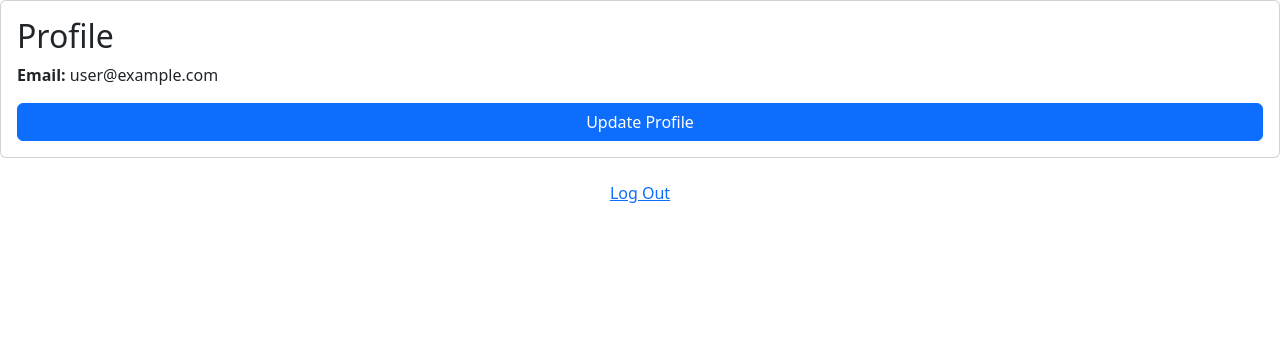
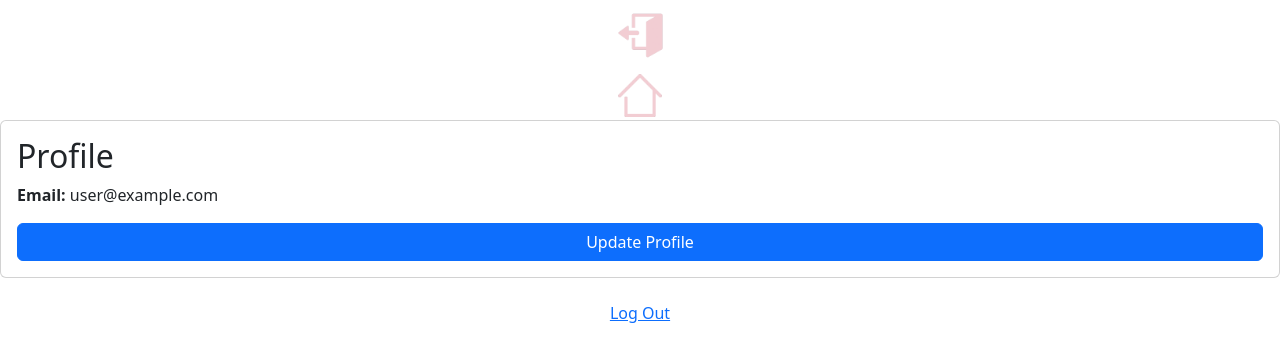
Before and after one commit to fabianlopezdev/wannago, a React (Create React App) app in the folder client/: page /dashboard in a window 1280 px wide. Shown: the top 362 px of the page. Built offline with nearby package versions, Linux system fonts and the light colour scheme; no server answers; sample sign-in values are in the browser's storage.

Commit message:
feat: navbar icons toggle between login and logout plus dashboard icon

```diff
--- a/client/src/App.js
+++ b/client/src/App.js
@@ -9,6 +9,7 @@ import PrivateRoute from './components/PrivateRoute';
 import UpdateProfile from './components/UpdateProfile';
 import { Routes, Route } from 'react-router-dom';
 import MainPage from './components/MainPage';
+import NavBar from './components/NavBar';
 import './App.css';
 
 import Loading from './components/Loading';
@@ -20,7 +21,9 @@ function App() {
   const [wannaGo, setwannaGo] = useState(initialWannaGo);
 
   return (
+    <>
       <AuthProvider>
+      <NavBar></NavBar>
         <Routes>
           <Route
             exact
@@ -97,6 +100,7 @@ function App() {
           </Route>
         </Routes>
       </AuthProvider>
+    </>
   );
 }
 
--- a/client/src/components/Dashboard.js
+++ b/client/src/components/Dashboard.js
@@ -13,6 +13,9 @@ const Dashboard = () => {
     await logOut();
     navigate('/');
     try {
+      setError('');
+      await logOut();
+      navigate('/');
     } catch (e) {
       setError('Failed to log out');
     }
--- a/client/src/components/Login.js
+++ b/client/src/components/Login.js
@@ -9,7 +9,7 @@ export default function Login() {
   const emailRef = useRef();
   const passwordRef = useRef();
 
-  const { logIn, currentUser } = useAuth();
+  const { logIn } = useAuth();
   const [error, setError] = useState('');
   const [loading, setLoading] = useState(false);
 
--- a/client/src/components/MainPage.js
+++ b/client/src/components/MainPage.js
@@ -1,6 +1,6 @@
 import { useState } from 'react';
 import VerticalStepper from './VerticalStepper';
-import NavBar from './NavBar';
+
 import logo from '../logo.jpg';
 
 const MainPage = ({wannaGo, setwannaGo}) => {
@@ -12,7 +12,6 @@ const MainPage = ({wannaGo, setwannaGo}) => {
 
   return (
     <div>
-      <NavBar></NavBar>
       <div className='main'>
         <img src={logo}></img>
         <h1 className='title'>Create a plan. Share it!</h1>
--- a/client/src/components/NavBar.js
+++ b/client/src/components/NavBar.js
@@ -1,14 +1,26 @@
-import { LogInButton, SignUpButton, LogoutButton, HomeButton } from "./NavBarButtons";
-
+import {
+  LogInButton,
+  SignUpButton,
+  LogoutButton,
+  HomeButton,
+  DashBoardButton,
+} from './NavBarButtons';
+import { useAuth } from '../contexts/AuthContext';
 
 const NavBar = () => {
+  const { currentUser, logOut } = useAuth();
+
   return (
     <nav className=''>
       <div>
-        <LogInButton />
-        <HomeButton />
-        {/* <SignInButton />
-        <SignInButton /> */}
+        {currentUser ? (
+          <>
+            <LogoutButton logOut={logOut} />
+            <DashBoardButton />
+          </>
+        ) : (
+          <LogInButton />
+        )}
       </div>
     </nav>
   );
--- a/client/src/components/NavBarButtons.js
+++ b/client/src/components/NavBarButtons.js
@@ -2,15 +2,36 @@ import logoutSoft from '../icons/logout-soft.png';
 import signUpSoft from '../icons/sign-up-soft.png';
 import loginSoft from '../icons/login-soft.png';
 import homeSoft from '../icons/home-icon-soft.png';
-import { Link } from 'react-router-dom';
+import { Link, useNavigate } from 'react-router-dom';
 
-export const LogoutButton = () => {
+export const DashBoardButton = () => {
+  const navigate = useNavigate();
+  const handleClick = () => {
+    navigate('/dashboard');
+  };
   return (
-    <i
+    <img
+      className='icons'
+      src={homeSoft}
+      onClick={handleClick}
+      alt='dashboard icon'
+    ></img>
+  );
+};
+
+export const LogoutButton = ({logOut}) => {
+  const navigate = useNavigate()
+  const handleClick = async () => {
+    await logOut()
+    navigate('/');
+  }
+  return (
+    <img
       className='icons'
       src={logoutSoft}
-      onClick=''
-    ></i>
+      onClick={handleClick}
+      alt='logout icon'
+    ></img>
   );
 };
 
--- a/client/src/components/UpdateProfile.js
+++ b/client/src/components/UpdateProfile.js
@@ -13,6 +13,7 @@ export default function UpdateProfile() {
   const [loading, setLoading] = useState(false);
   const navigate = useNavigate();
 
+  console.log(currentUser)
   const handleSubmit = async (e) => {
     e.preventDefault();
 
```
Lines whose indentation alone changed are shown as unchanged.
